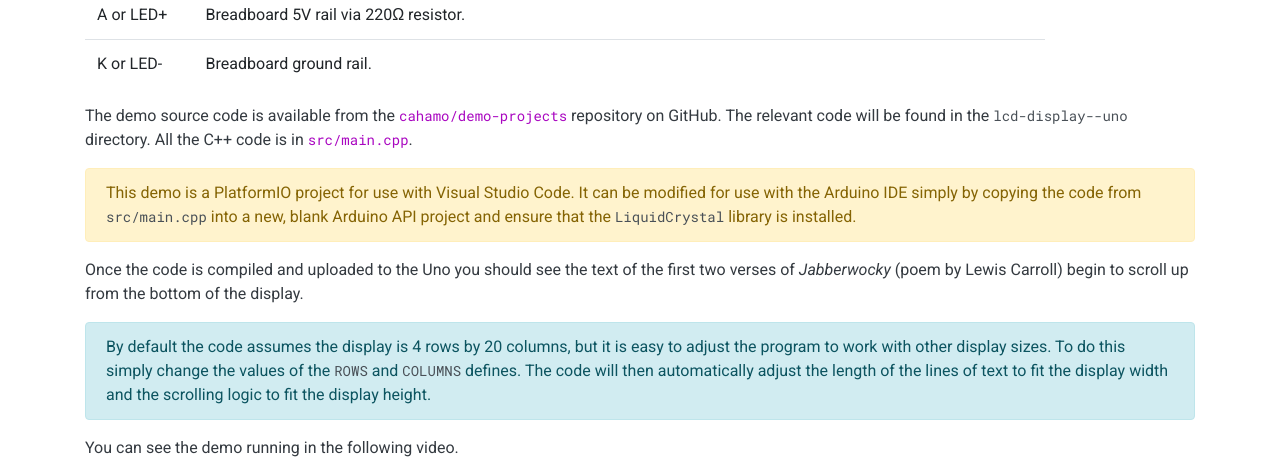
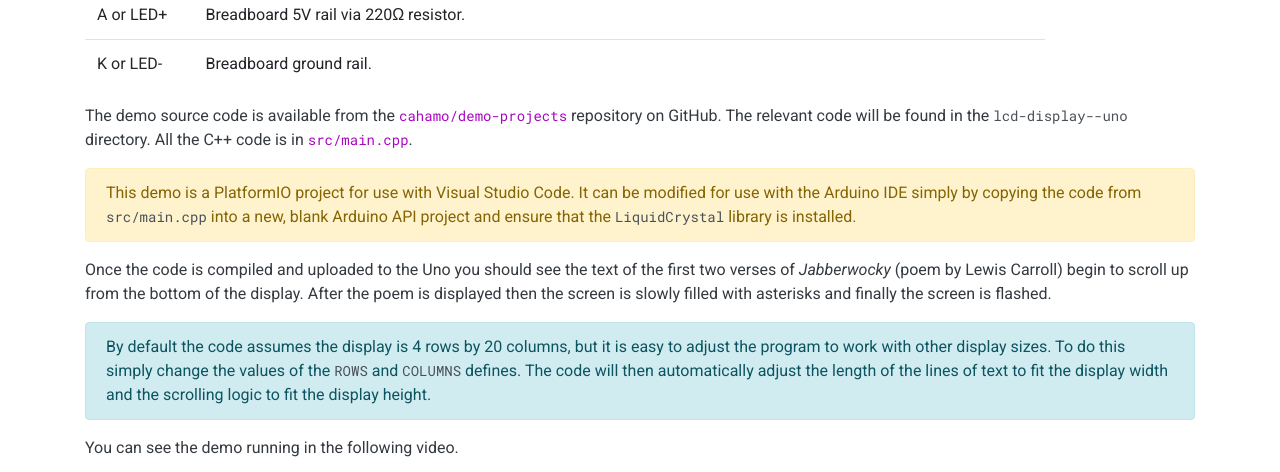
Before and after one commit to cahamo/cahamo.github.io, a Jekyll site: the page built from demos/lcd-display/index.html, in a window 1280 px wide and 900 px high, scrolled down 3577 px, cut to the strip 0-472 px from the top of the window. Built offline with Jekyll 4.4.1, drawn with Linux system fonts in a browser that asks for light colours; comment, search, counter and statistics services are not loaded.

Commit message:
Update LCD Display demo page re updated software

```diff
--- a/demos/lcd-display/index.html
+++ b/demos/lcd-display/index.html
@@ -175,12 +175,12 @@
     This demo is a PlatformIO project for use with Visual Studio Code. It can be modified for use with the Arduino IDE simply by copying the code from <code>src/main.cpp</code> into a new, blank Arduino API project and ensure that the <code>LiquidCrystal</code> library is installed.</p>
 </p>
 
-<p>Once the code is compiled and uploaded to the Uno you should see the text of the first two verses of <em>Jabberwocky</em> (poem by Lewis Carroll) begin to scroll up from the bottom of the display.</p>
+<p>Once the code is compiled and uploaded to the Uno you should see the text of the first two verses of <em>Jabberwocky</em> (poem by Lewis Carroll) begin to scroll up from the bottom of the display. After the poem is displayed then the screen is slowly filled with asterisks and finally the screen is flashed.</p>
 
 <p class="alert alert-info">By default the code assumes the display is 4 rows by 20 columns, but it is easy to adjust the program to work with other display sizes. To do this simply change the values of the <code>ROWS</code> and <code>COLUMNS</code> defines. The code will then automatically adjust the length of the lines of text to fit the display width and the scrolling logic to fit the display height.</p>
 
 <p>You can see the demo running in the following video.</p>
 
 <p class="text-center">
-    <iframe width="635" height="360" src="https://www.youtube.com/embed/Dv67bEqrS04" title="LCD display demo with 4 row, 20 column display" frameborder="0" allow="accelerometer; autoplay; clipboard-write; encrypted-media; gyroscope; picture-in-picture; web-share" referrerpolicy="strict-origin-when-cross-origin" allowfullscreen></iframe>
+    <iframe width="695" height="395" src="https://www.youtube.com/embed/BTb76HJ5oqM" title="Video demonstrating LCD display running the demo code" frameborder="0" allow="accelerometer; autoplay; clipboard-write; encrypted-media; gyroscope; picture-in-picture; web-share" referrerpolicy="strict-origin-when-cross-origin" allowfullscreen></iframe>
 </p>
```
